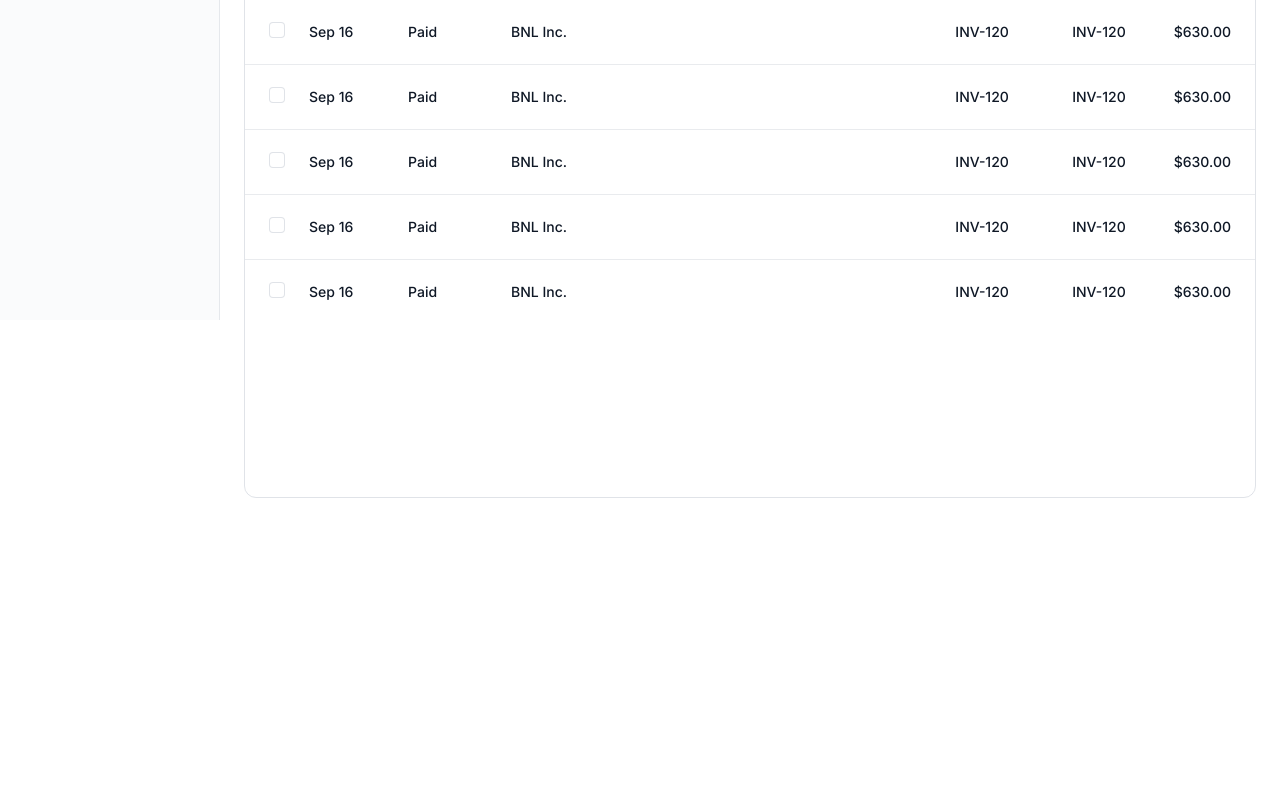
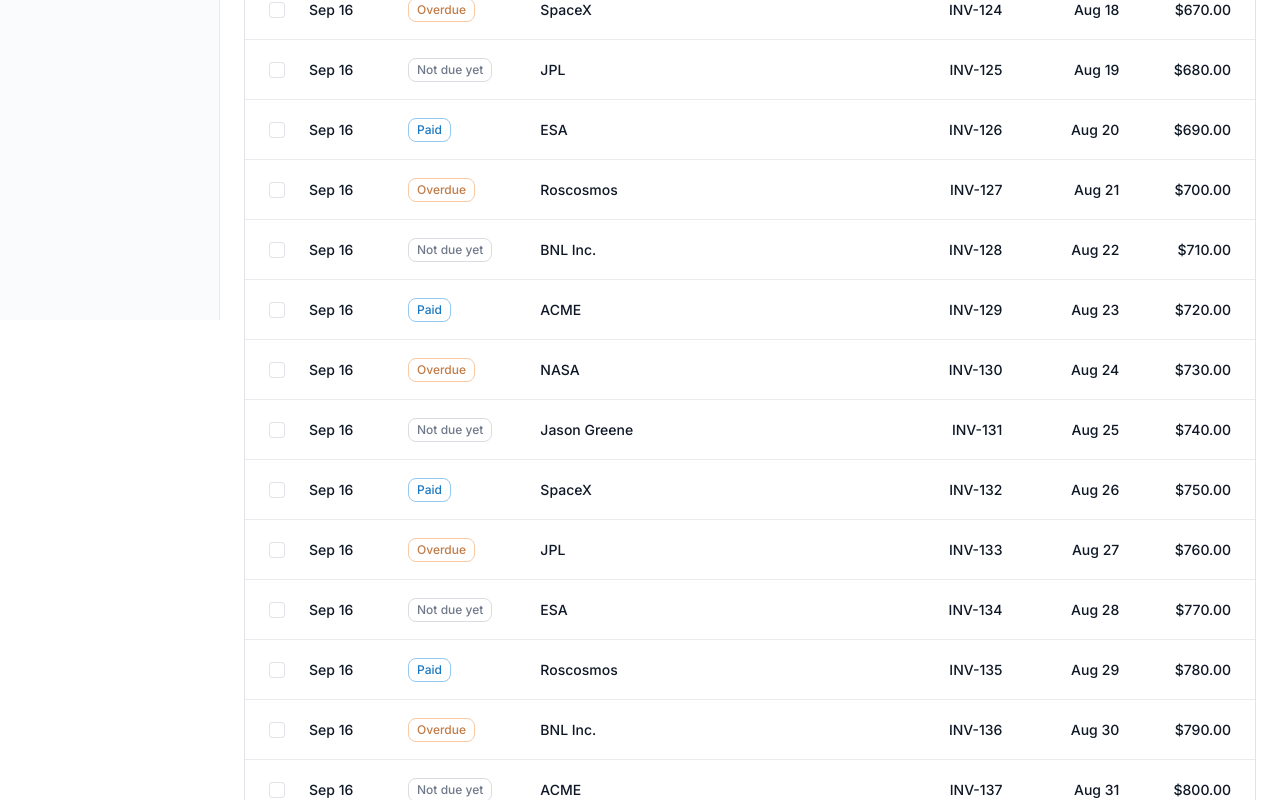
Before and after one commit to Rychillie/kick, a Next.js app: page / in a window 1280 px wide. Shown: the part 480-1280 px from the top of the page. Before the commit the page ends 1002 px from the top, so only its background shows below. Built offline with nearby package versions, Linux system fonts and the light colour scheme.

Commit message:
Feat: Improve table cell styling and Create Tag component

```diff
--- a/src/app/page.tsx
+++ b/src/app/page.tsx
@@ -1,4 +1,4 @@
-import { Button, Checkbox, Input } from '@/components/elements';
+import { Button, Checkbox, Input, Tag } from '@/components/elements';
 import {
   Table,
   TableBody,
@@ -11,7 +11,7 @@
 
 export default function Home() {
   return (
-    <div className="flex w-full flex-col gap-6 overflow-scroll p-6">
+    <div className="flex size-full flex-col gap-6 overflow-scroll p-6">
       <div className="flex items-center justify-between overflow-hidden rounded-xl border border-transparents-400 p-4">
         <div className="flex items-center justify-center gap-3">
           <Input icon="search" placeholder="Search..." />
@@ -28,7 +28,7 @@
         </div>
       </div>
 
-      <div className="flex h-screen w-full overflow-hidden rounded-xl border border-transparents-400">
+      <div className="flex size-full max-h-full min-h-fit overflow-hidden rounded-xl border border-transparents-400">
         <Table className="relative">
           <TableHeader>
             <TableRow>
@@ -57,7 +57,17 @@
                 </TableCell>
                 <TableCell>{invoice.dueDate}</TableCell>
                 <TableCell className="min-w-[103px]">
-                  {invoice.status}
+                  <Tag
+                    indent={
+                      invoice.status === 'Paid'
+                        ? 'Outline-Blue'
+                        : invoice.status === 'Overdue'
+                          ? 'Outline-Yellow'
+                          : 'Outline-Gray'
+                    }
+                  >
+                    {invoice.status}
+                  </Tag>
                 </TableCell>
                 <TableCell className="w-full min-w-56">
                   {invoice.customer}
@@ -66,7 +76,7 @@
                   {invoice.invoiceNo}
                 </TableCell>
                 <TableCell className="text-right">
-                  {invoice.invoiceNo}
+                  {invoice.invoiceDate}
                 </TableCell>
                 <TableCell className="text-right">{invoice.amount}</TableCell>
               </TableRow>
--- a/src/components/elements/index.tsx
+++ b/src/components/elements/index.tsx
@@ -4,4 +4,5 @@
 export { default as Input } from './input';
 export { default as Separator } from './separator';
 export * as Table from './table';
+export { default as Tag } from './tag';
 export { default as Text } from './typography';
--- a/src/components/elements/table.tsx
+++ b/src/components/elements/table.tsx
@@ -104,7 +104,7 @@
   <td
     ref={ref}
     className={c(
-      'px-6 py-[22px] align-middle [&:has([role=checkbox])]:pr-0',
+      'h-[59px] px-6 align-middle [&:has([role=checkbox])]:pr-0',
       className
     )}
     {...props}
--- /dev/null
+++ b/src/components/elements/tag.tsx
@@ -0,0 +1,68 @@
+import { cva, type VariantProps } from 'class-variance-authority';
+import c from 'clsx';
+import type { ReactNode } from 'react';
+import Icon, { type IconName } from './icon';
+
+const tagVariants = cva(
+  'flex w-fit cursor-default select-none items-center justify-center gap-2.5 border',
+  {
+    variants: {
+      indent: {
+        'Filled-Blue': 'border-blue-200 bg-blue-200 text-blue-700',
+        'Outline-Blue': 'border-blue-300 text-blue-600',
+        'Filled-Red': 'border-red-200 bg-red-200 text-red-700',
+        'Outline-Red': 'border-red-300 text-red-600',
+        'Filled-Yellow': 'border-yellow-200 bg-yellow-200 text-yellow-700',
+        'Outline-Yellow': 'border-yellow-300 text-yellow-600',
+        'Filled-Gray': 'border-gray-200 bg-gray-200 text-gray-700',
+        'Outline-Gray': 'border-gray-300 text-gray-600',
+        'Filled-Disabled':
+          'border-transparent bg-transparents-200 text-gray-500',
+        'Outline-Disabled': 'border-transparents-400 text-gray-500'
+      },
+      size: {
+        sm: 'text-[10px] font-semibold leading-4',
+        md: 'h-6 px-2 py-[3px] text-xs font-medium leading-[18px]'
+      },
+      rounded: {
+        true: 'aspect-square rounded-full !p-0',
+        false: ' rounded-lg'
+      }
+    },
+    defaultVariants: {
+      size: 'md',
+      indent: 'Filled-Blue',
+      rounded: false
+    }
+  }
+);
+
+interface TagProps
+  extends React.HTMLAttributes<HTMLElement>,
+    VariantProps<typeof tagVariants> {
+  children: ReactNode;
+  className?: string;
+  icon?: IconName;
+}
+
+export default function Tag({
+  indent,
+  rounded,
+  size,
+  children,
+  icon,
+  className,
+  ...props
+}: TagProps) {
+  return (
+    <span
+      className={c(tagVariants({ size, indent, rounded }), className)}
+      {...props}
+    >
+      {icon && size === 'md' && (
+        <Icon name={icon} width={16} height={16} className="size-4" />
+      )}
+      {children}
+    </span>
+  );
+}
--- a/src/components/elements/typography.tsx
+++ b/src/components/elements/typography.tsx
@@ -48,14 +48,14 @@
 }
 
 // Text Component
-const Text: React.FC<TextProps> = ({
+export default function Text({
   as: Component = 'span',
   children,
   className,
   size,
   weight,
   ...props
-}) => {
+}: TextProps) {
   return (
     <Component
       className={c(
@@ -70,6 +70,4 @@
       {children}
     </Component>
   );
-};
-
-export default Text;
+}
--- a/src/constants/invoices.ts
+++ b/src/constants/invoices.ts
@@ -9,67 +9,435 @@
   },
   {
     dueDate: 'Sep 16',
+    status: 'Overdue',
+    customer: 'ACME',
+    invoiceNo: 'INV-121',
+    invoiceDate: 'Aug 15',
+    amount: '$640.00'
+  },
+  {
+    dueDate: 'Sep 16',
+    status: 'Not due yet',
+    customer: 'NASA',
+    invoiceNo: 'INV-122',
+    invoiceDate: 'Aug 16',
+    amount: '$650.00'
+  },
+  {
+    dueDate: 'Sep 16',
     status: 'Paid',
+    customer: 'Jason Greene',
+    invoiceNo: 'INV-123',
+    invoiceDate: 'Aug 17',
+    amount: '$660.00'
+  },
+  {
+    dueDate: 'Sep 16',
+    status: 'Overdue',
+    customer: 'SpaceX',
+    invoiceNo: 'INV-124',
+    invoiceDate: 'Aug 18',
+    amount: '$670.00'
+  },
+  {
+    dueDate: 'Sep 16',
+    status: 'Not due yet',
+    customer: 'JPL',
+    invoiceNo: 'INV-125',
+    invoiceDate: 'Aug 19',
+    amount: '$680.00'
+  },
+  {
+    dueDate: 'Sep 16',
+    status: 'Paid',
+    customer: 'ESA',
+    invoiceNo: 'INV-126',
+    invoiceDate: 'Aug 20',
+    amount: '$690.00'
+  },
+  {
+    dueDate: 'Sep 16',
+    status: 'Overdue',
+    customer: 'Roscosmos',
+    invoiceNo: 'INV-127',
+    invoiceDate: 'Aug 21',
+    amount: '$700.00'
+  },
+  {
+    dueDate: 'Sep 16',
+    status: 'Not due yet',
     customer: 'BNL Inc.',
-    invoiceNo: 'INV-120',
-    invoiceDate: 'Aug 14',
-    amount: '$630.00'
+    invoiceNo: 'INV-128',
+    invoiceDate: 'Aug 22',
+    amount: '$710.00'
+  },
+  {
+    dueDate: 'Sep 16',
+    status: 'Paid',
+    customer: 'ACME',
+    invoiceNo: 'INV-129',
+    invoiceDate: 'Aug 23',
+    amount: '$720.00'
+  },
+  {
+    dueDate: 'Sep 16',
+    status: 'Overdue',
+    customer: 'NASA',
+    invoiceNo: 'INV-130',
+    invoiceDate: 'Aug 24',
+    amount: '$730.00'
+  },
+  {
+    dueDate: 'Sep 16',
+    status: 'Not due yet',
+    customer: 'Jason Greene',
+    invoiceNo: 'INV-131',
+    invoiceDate: 'Aug 25',
+    amount: '$740.00'
+  },
+  {
+    dueDate: 'Sep 16',
+    status: 'Paid',
+    customer: 'SpaceX',
+    invoiceNo: 'INV-132',
+    invoiceDate: 'Aug 26',
+    amount: '$750.00'
+  },
+  {
+    dueDate: 'Sep 16',
+    status: 'Overdue',
+    customer: 'JPL',
+    invoiceNo: 'INV-133',
+    invoiceDate: 'Aug 27',
+    amount: '$760.00'
+  },
+  {
+    dueDate: 'Sep 16',
+    status: 'Not due yet',
+    customer: 'ESA',
+    invoiceNo: 'INV-134',
+    invoiceDate: 'Aug 28',
+    amount: '$770.00'
+  },
+  {
+    dueDate: 'Sep 16',
+    status: 'Paid',
+    customer: 'Roscosmos',
+    invoiceNo: 'INV-135',
+    invoiceDate: 'Aug 29',
+    amount: '$780.00'
+  },
+  {
+    dueDate: 'Sep 16',
+    status: 'Overdue',
+    customer: 'BNL Inc.',
+    invoiceNo: 'INV-136',
+    invoiceDate: 'Aug 30',
+    amount: '$790.00'
+  },
+  {
+    dueDate: 'Sep 16',
+    status: 'Not due yet',
+    customer: 'ACME',
+    invoiceNo: 'INV-137',
+    invoiceDate: 'Aug 31',
+    amount: '$800.00'
+  },
+  {
+    dueDate: 'Sep 16',
+    status: 'Paid',
+    customer: 'NASA',
+    invoiceNo: 'INV-138',
+    invoiceDate: 'Sep 1',
+    amount: '$810.00'
+  },
+  {
+    dueDate: 'Sep 16',
+    status: 'Overdue',
+    customer: 'Jason Greene',
+    invoiceNo: 'INV-139',
+    invoiceDate: 'Sep 2',
+    amount: '$820.00'
+  },
+  {
+    dueDate: 'Sep 16',
+    status: 'Not due yet',
+    customer: 'SpaceX',
+    invoiceNo: 'INV-140',
+    invoiceDate: 'Sep 3',
+    amount: '$830.00'
+  },
+  {
+    dueDate: 'Sep 16',
+    status: 'Paid',
+    customer: 'JPL',
+    invoiceNo: 'INV-141',
+    invoiceDate: 'Sep 4',
+    amount: '$840.00'
+  },
+  {
+    dueDate: 'Sep 16',
+    status: 'Overdue',
+    customer: 'ESA',
+    invoiceNo: 'INV-142',
+    invoiceDate: 'Sep 5',
+    amount: '$850.00'
+  },
+  {
+    dueDate: 'Sep 16',
+    status: 'Not due yet',
+    customer: 'Roscosmos',
+    invoiceNo: 'INV-143',
+    invoiceDate: 'Sep 6',
+    amount: '$860.00'
   },
   {
     dueDate: 'Sep 16',
     status: 'Paid',
     customer: 'BNL Inc.',
-    invoiceNo: 'INV-120',
-    invoiceDate: 'Aug 14',
-    amount: '$630.00'
+    invoiceNo: 'INV-144',
+    invoiceDate: 'Sep 7',
+    amount: '$870.00'
+  },
+  {
+    dueDate: 'Sep 16',
+    status: 'Overdue',
+    customer: 'ACME',
+    invoiceNo: 'INV-145',
+    invoiceDate: 'Sep 8',
+    amount: '$880.00'
+  },
+  {
+    dueDate: 'Sep 16',
+    status: 'Not due yet',
+    customer: 'NASA',
+    invoiceNo: 'INV-146',
+    invoiceDate: 'Sep 9',
+    amount: '$890.00'
+  },
+  {
+    dueDate: 'Sep 16',
+    status: 'Paid',
+    customer: 'Jason Greene',
+    invoiceNo: 'INV-147',
+    invoiceDate: 'Sep 10',
+    amount: '$900.00'
+  },
+  {
+    dueDate: 'Sep 16',
+    status: 'Overdue',
+    customer: 'SpaceX',
+    invoiceNo: 'INV-148',
+    invoiceDate: 'Sep 11',
+    amount: '$910.00'
+  },
+  {
+    dueDate: 'Sep 16',
+    status: 'Not due yet',
+    customer: 'JPL',
+    invoiceNo: 'INV-149',
+    invoiceDate: 'Sep 12',
+    amount: '$920.00'
+  },
+  {
+    dueDate: 'Sep 16',
+    status: 'Paid',
+    customer: 'ESA',
+    invoiceNo: 'INV-150',
+    invoiceDate: 'Sep 13',
+    amount: '$930.00'
+  },
+  {
+    dueDate: 'Sep 16',
+    status: 'Overdue',
+    customer: 'Roscosmos',
+    invoiceNo: 'INV-151',
+    invoiceDate: 'Sep 14',
+    amount: '$940.00'
+  },
+  {
+    dueDate: 'Sep 16',
+    status: 'Not due yet',
+    customer: 'BNL Inc.',
+    invoiceNo: 'INV-152',
+    invoiceDate: 'Sep 15',
+    amount: '$950.00'
+  },
+  {
+    dueDate: 'Sep 16',
+    status: 'Paid',
+    customer: 'ACME',
+    invoiceNo: 'INV-153',
+    invoiceDate: 'Sep 16',
+    amount: '$960.00'
+  },
+  {
+    dueDate: 'Sep 16',
+    status: 'Overdue',
+    customer: 'NASA',
+    invoiceNo: 'INV-154',
+    invoiceDate: 'Sep 17',
+    amount: '$970.00'
+  },
+  {
+    dueDate: 'Sep 16',
+    status: 'Not due yet',
+    customer: 'Jason Greene',
+    invoiceNo: 'INV-155',
+    invoiceDate: 'Sep 18',
+    amount: '$980.00'
+  },
+  {
+    dueDate: 'Sep 16',
+    status: 'Paid',
+    customer: 'SpaceX',
+    invoiceNo: 'INV-156',
+    invoiceDate: 'Sep 19',
+    amount: '$990.00'
+  },
+  {
+    dueDate: 'Sep 16',
+    status: 'Overdue',
+    customer: 'JPL',
+    invoiceNo: 'INV-157',
+    invoiceDate: 'Sep 20',
+    amount: '$1000.00'
+  },
+  {
+    dueDate: 'Sep 16',
+    status: 'Not due yet',
+    customer: 'ESA',
+    invoiceNo: 'INV-158',
+    invoiceDate: 'Sep 21',
+    amount: '$1010.00'
+  },
+  {
+    dueDate: 'Sep 16',
+    status: 'Paid',
+    customer: 'Roscosmos',
+    invoiceNo: 'INV-159',
+    invoiceDate: 'Sep 22',
+    amount: '$1020.00'
+  },
+  {
+    dueDate: 'Sep 16',
+    status: 'Overdue',
+    customer: 'BNL Inc.',
+    invoiceNo: 'INV-160',
+    invoiceDate: 'Sep 23',
+    amount: '$1030.00'
+  },
+  {
+    dueDate: 'Sep 16',
+    status: 'Not due yet',
+    customer: 'ACME',
+    invoiceNo: 'INV-161',
+    invoiceDate: 'Sep 24',
+    amount: '$1040.00'
+  },
+  {
+    dueDate: 'Sep 16',
+    status: 'Paid',
+    customer: 'NASA',
+    invoiceNo: 'INV-162',
+    invoiceDate: 'Sep 25',
+    amount: '$1050.00'
+  },
+  {
+    dueDate: 'Sep 16',
+    status: 'Overdue',
+    customer: 'Jason Greene',
+    invoiceNo: 'INV-163',
+    invoiceDate: 'Sep 26',
+    amount: '$1060.00'
+  },
+  {
+    dueDate: 'Sep 16',
+    status: 'Not due yet',
+    customer: 'SpaceX',
+    invoiceNo: 'INV-164',
+    invoiceDate: 'Sep 27',
+    amount: '$1070.00'
+  },
+  {
+    dueDate: 'Sep 16',
+    status: 'Paid',
+    customer: 'JPL',
+    invoiceNo: 'INV-165',
+    invoiceDate: 'Sep 28',
+    amount: '$1080.00'
+  },
+  {
+    dueDate: 'Sep 16',
+    status: 'Overdue',
+    customer: 'ESA',
+    invoiceNo: 'INV-166',
+    invoiceDate: 'Sep 29',
+    amount: '$1090.00'
+  },
+  {
+    dueDate: 'Sep 16',
+    status: 'Not due yet',
+    customer: 'Roscosmos',
+    invoiceNo: 'INV-167',
+    invoiceDate: 'Sep 30',
+    amount: '$1100.00'
   },
   {
     dueDate: 'Sep 16',
     status: 'Paid',
     customer: 'BNL Inc.',
-    invoiceNo: 'INV-120',
-    invoiceDate: 'Aug 14',
-    amount: '$630.00'
+    invoiceNo: 'INV-168',
+    invoiceDate: 'Oct 1',
+    amount: '$1110.00'
+  },
+  {
+    dueDate: 'Sep 16',
+    status: 'Overdue',
+    customer: 'ACME',
+    invoiceNo: 'INV-169',
+    invoiceDate: 'Oct 2',
+    amount: '$1120.00'
+  },
+  {
+    dueDate: 'Sep 16',
+    status: 'Not due yet',
+    customer: 'NASA',
+    invoiceNo: 'INV-170',
+    invoiceDate: 'Oct 3',
+    amount: '$1130.00'
   },
   {
     dueDate: 'Sep 16',
     status: 'Paid',
-    customer: 'BNL Inc.',
-    invoiceNo: 'INV-120',
-    invoiceDate: 'Aug 14',
-    amount: '$630.00'
+    customer: 'Jason Greene',
+    invoiceNo: 'INV-171',
+    invoiceDate: 'Oct 4',
+    amount: '$1140.00'
+  },
+  {
+    dueDate: 'Sep 16',
+    status: 'Overdue',
+    customer: 'SpaceX',
+    invoiceNo: 'INV-172',
+    invoiceDate: 'Oct 5',
+    amount: '$1150.00'
+  },
+  {
+    dueDate: 'Sep 16',
+    status: 'Not due yet',
+    customer: 'JPL',
+    invoiceNo: 'INV-173',
+    invoiceDate: 'Oct 6',
+    amount: '$1160.00'
   },
   {
     dueDate: 'Sep 16',
     status: 'Paid',
-    customer: 'BNL Inc.',
-    invoiceNo: 'INV-120',
-    invoiceDate: 'Aug 14',
-    amount: '$630.00'
-  },
-  {
-    dueDate: 'Sep 16',
-    status: 'Paid',
-    customer: 'BNL Inc.',
-    invoiceNo: 'INV-120',
-    invoiceDate: 'Aug 14',
-    amount: '$630.00'
-  },
-  {
-    dueDate: 'Sep 16',
-    status: 'Paid',
-    customer: 'BNL Inc.',
-    invoiceNo: 'INV-120',
-    invoiceDate: 'Aug 14',
-    amount: '$630.00'
-  },
-  {
-    dueDate: 'Sep 16',
-    status: 'Paid',
-    customer: 'BNL Inc.',
-    invoiceNo: 'INV-120',
-    invoiceDate: 'Aug 14',
-    amount: '$630.00'
+    customer: 'ESA',
+    invoiceNo: 'INV-174',
+    invoiceDate: 'Oct 7',
+    amount: '$1170.00'
   }
 ];
 
```
